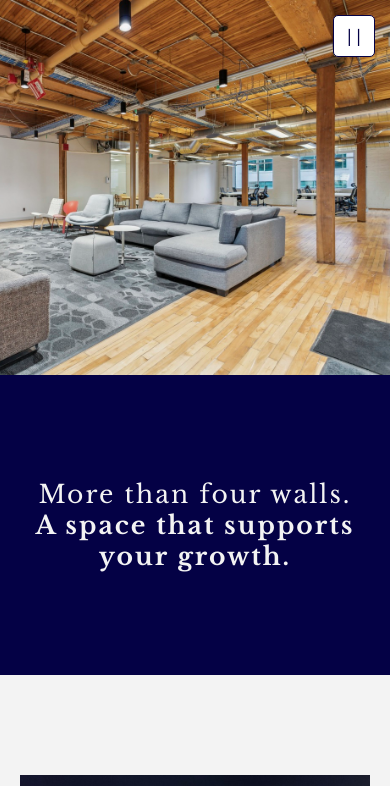
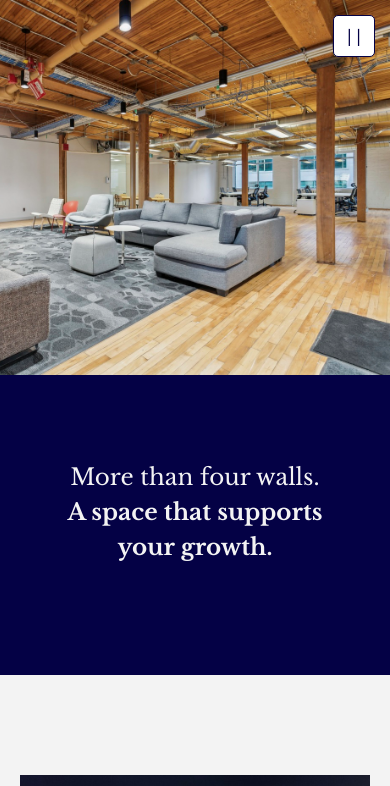
Before and after one commit to ewajsbaum/YAD, a React (Create React App) app: page /properties in a window 390 px wide. Shown: the top 786 px of the page. Built offline with nearby package versions, Linux system fonts and the light colour scheme.

Commit message:
mobile fixes

```diff
--- a/src/pages/Property.js
+++ b/src/pages/Property.js
@@ -13,11 +13,10 @@ export function Property() {
     return (
         <div>
             <div className="propertiesHero">
-                <div className="propertiesHeroTextPanel">
-                    <div className="propertiesHeroText">
-                        <div>More than four walls. </div>
-                        <div className="propertiesHeroTextBold">A space that supports your growth.</div>
-                    </div>
+                <div className="propertiesHeroTextPanel" />
+                <div className="propertiesHeroText">
+                    <div>More than four walls. </div>
+                    <div className="propertiesHeroTextBold">A space that supports your growth.</div>
                 </div>
                 <div className="propertiesHeroSpacer" />
                 <div className="propertiesHeroImage" />
--- a/src/style/Home.css
+++ b/src/style/Home.css
@@ -41,7 +41,8 @@
     position: fixed;
 
     @media screen and (max-width: 600px) {
-        background: linear-gradient(163deg, rgba(243, 243, 243, 1) 41%, rgba(243, 243, 243, 0.7961309523809523) 56%, rgba(243, 243, 243, 0.4992121848739496) 60%, rgba(243, 243, 243, 0) 65%);
+        background: rgb(243, 243, 243);
+        opacity: 80%;
     }
 
 }
@@ -69,7 +70,6 @@
 
     @media screen and (max-width: 600px) {
         text-align: left;
-        padding-left: 30px;
         width: 80%;
         align-items: flex-start;
     }
@@ -84,7 +84,8 @@
     }
 
     @media screen and (max-width: 600px) {
-        font-size: 40px;
+        font-size: 30px;
+        font-weight: bold;
     }
 }
 
--- a/src/style/Properties.css
+++ b/src/style/Properties.css
@@ -62,22 +62,28 @@
 }
 
 .propertiesHeroText {
-    rotate: -45deg;
-    transform: skew(-5deg, 0deg);
-    font-size: 25px;
-    letter-spacing: 2px;
-    translate: 0px 50px;
-    max-width: 100%;
+    position: absolute;
+    font-size: 23px;
+    padding: 0px 40px;
+    z-index: 5;
 
     @media screen and (min-width: 1800px) {
-        font-size: 33px;
-        translate: 50px 0px;
+        font-size: 27px;
     }
 
-    @media screen and (max-width: 1000px) {
-        rotate: 0deg;
-        transform: skew(0deg, 0deg);
-        translate: 0px 0px;
+    @media screen and (min-width: 2000px) {
+        font-size: 33px;
+        padding: 0px 70px;
+    }
+
+    @media screen and (max-width: 900px) {
+        translate: 0px -180px;
+        line-height: 35px;
+        text-align: center;
+    }
+
+    @media screen and (max-width: 600px) {
+        translate: 0px -110px;
     }
 }
 
```
